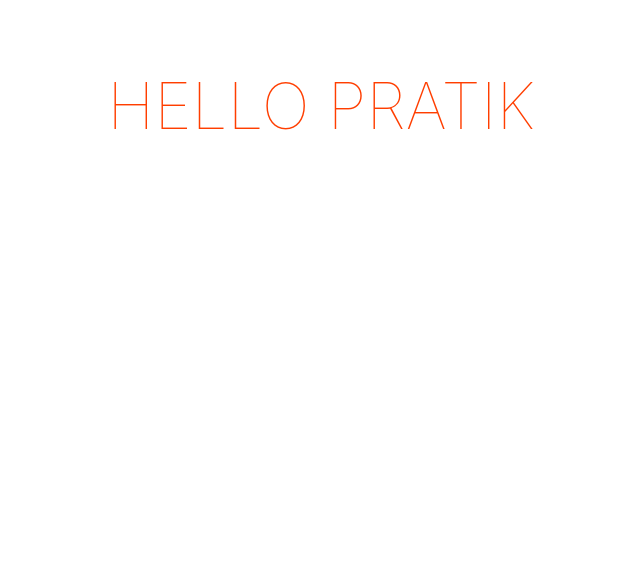
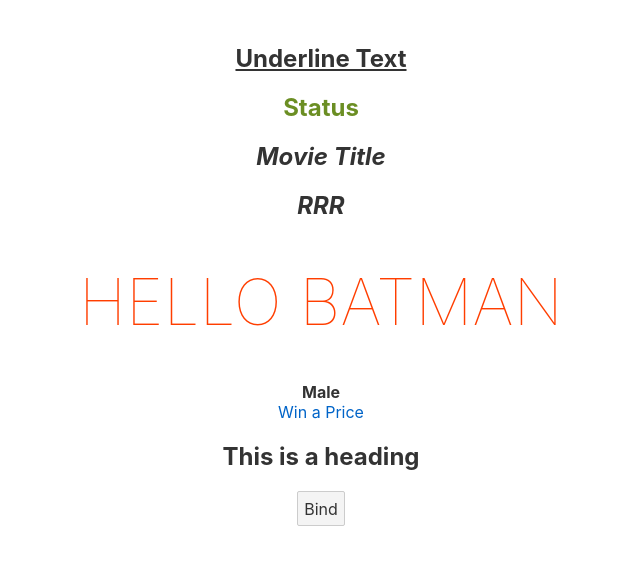
Before and after one commit to PratikPatil3235/svelte.js-basics, a Svelte app: page / in a window 1280 px wide. Shown: the top 564 px of the page, without its empty margins (319-959 px from the left). Built offline with nearby package versions, Linux system fonts and the light colour scheme.

Commit message:
commits made

```diff
--- a/src/App.svelte
+++ b/src/App.svelte
@@ -1,12 +1,36 @@
 <script>
-	const name="Pratik"
+  const name = "Batman";
+  const gender = "<b>Male</b>";
+  const hack = `<a href="#" onclick="alert('You have been hacked!')">Win a Price</a?`;
+  const id = "heading";
+  const disabled = false;
+  const promoted = true;
+  const status = "success";
 </script>
 
 <main>
+  <h2 class="undeline">Underline Text</h2>
+  <h2 class={status}>Status</h2>
+  <h2 class={promoted ? "promoted" : ""}>Movie Title</h2>
+  <h2 class:promoted>RRR</h2>
+
   <h1>Hello {name}</h1>
+  <div>{@html gender}</div>
+  <div>{@html hack}</div>
+  <h2 {id}>This is a heading</h2>
+  <button {disabled}>Bind</button>
 </main>
 
 <style>
+  .danger {
+    color: red;
+  }
+  .success {
+    color: olivedrab;
+  }
+  .undeline {
+    text-decoration: underline;
+  }
   main {
     text-align: center;
     padding: 1em;
@@ -21,6 +45,9 @@
     font-weight: 100;
   }
 
+  .promoted {
+    font-style: italic;
+  }
   @media (min-width: 640px) {
     main {
       max-width: none;
```
Lines whose indentation alone changed are shown as unchanged.
